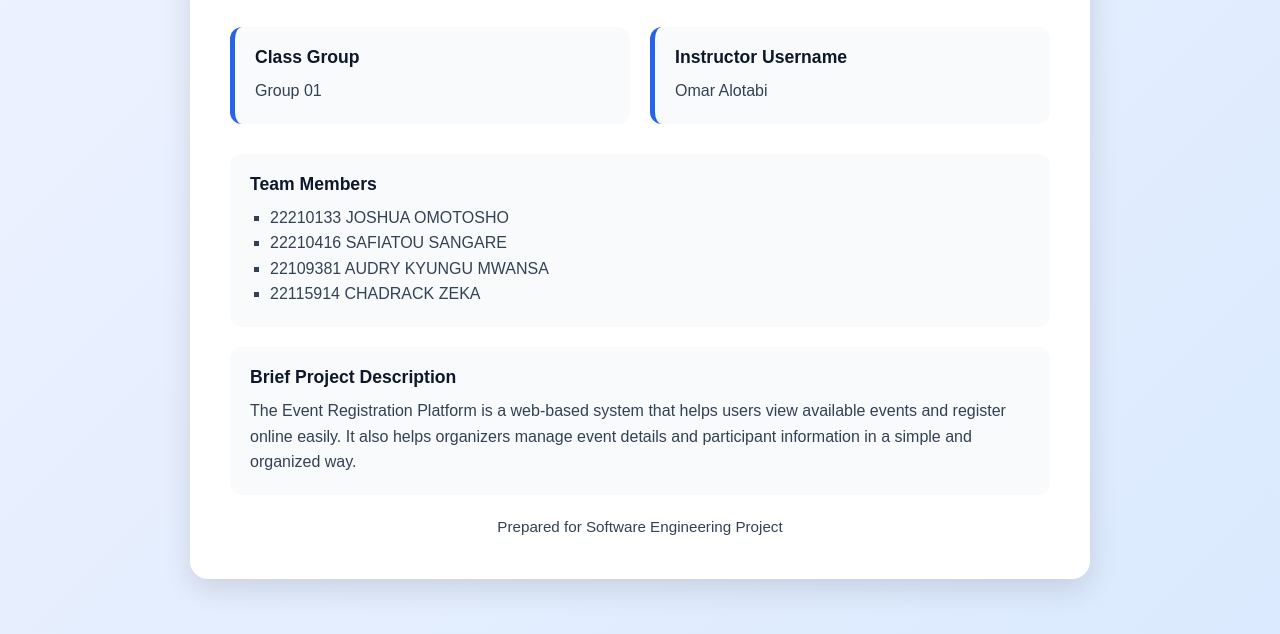
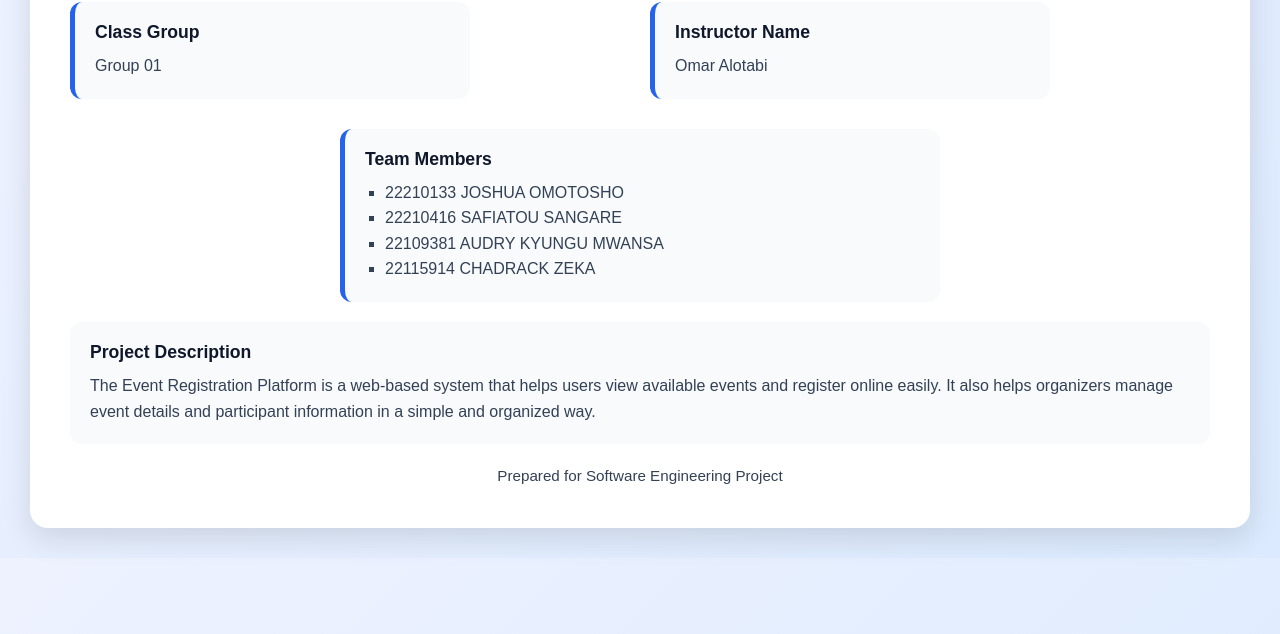
Before and after one commit to ZEKA-1/Event-Registration-Platform, a plain HTML site: page index.html in a window 1280 px wide. Shown: the part 166-800 px from the top of the page. Drawn offline with Linux system fonts and the light colour scheme.

Commit message:
Update of page

```diff
--- a/index.html
+++ b/index.html
@@ -23,7 +23,7 @@
         </div>
 
         <div class="info-box">
-          <h2>Instructor Username</h2>
+          <h2>Instructor Name</h2>
           <p>Omar Alotabi</p>
         </div>
       </section>
@@ -39,7 +39,7 @@
       </section>
 
       <section class="description-section">
-        <h2>Brief Project Description</h2>
+        <h2>Project Description</h2>
         <p>
           The Event Registration Platform is a web-based system that helps users
           view available events and register online easily. It also helps organizers
--- a/styles.css
+++ b/styles.css
@@ -7,7 +7,8 @@
 
 body {
   background: linear-gradient(135deg, #eef2ff, #dbeafe);
-  min-height: 100vh;
+  width: 100%;
+  height: 100%;
   display: flex;
   align-items: center;
   justify-content: center;
@@ -16,7 +17,7 @@ body {
 
 .container {
   width: 100%;
-  max-width: 900px;
+  max-width: 100%;
 }
 
 .card {
@@ -54,6 +55,18 @@ body {
   border-left: 5px solid #2563eb;
   padding: 20px;
   border-radius: 12px;
+  width: 400px;
+}
+
+.team-section {
+  background: #f8fafc;
+  border-left: 5px solid #2563eb;
+  padding: 20px;
+  border-radius: 12px;
+  margin-bottom: 20px;
+  width: 600px;
+  margin-left: auto;
+  margin-right: auto;
 }
 
 .info-box h2,
```
